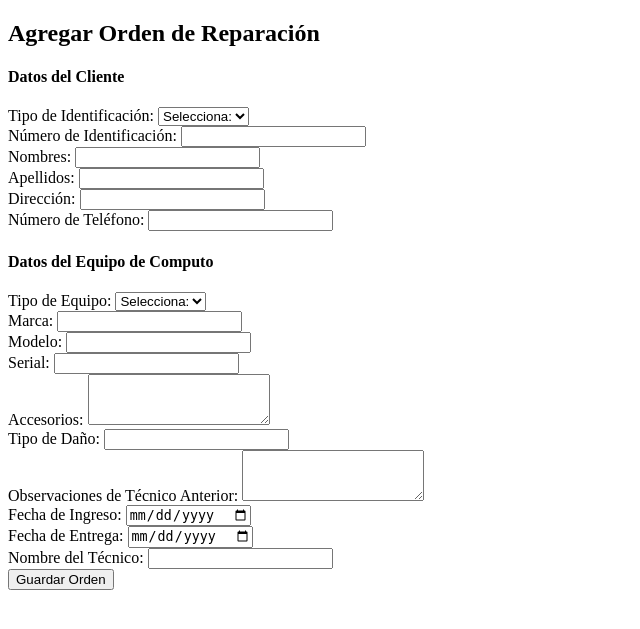
After one commit to iFerch0/nando_reparaciones, a PHP site: page /views/agregarOrdenView.php in a window 1280 px wide. The commit adds this page. Shown: the top 629 px of the page, without its empty margins (0-640 px from the left). Run offline with PHP 8.4, Linux system fonts and the light colour scheme; data that the repository does not hold is empty.

Commit message:
se agrega vista Agregar Orden

```diff
--- /dev/null
+++ b/views/agregarOrdenView.php
@@ -0,0 +1,115 @@
+<!DOCTYPE html>
+<html lang="en">
+
+<head>
+    <meta charset="UTF-8">
+    <meta name="viewport" content="width=device-width, initial-scale=1.0">
+    <title>Agregar Orden de Reparación</title>
+    <!-- Incluye aquí tus enlaces a Bootstrap y CSS personalizado si es necesario -->
+</head>
+
+<body>
+    <div class="container mt-5">
+        <h2 class="text-center">Agregar Orden de Reparación</h2>
+        <form action="procesar_orden.php" method="post">
+            <!-- Datos del Cliente -->
+            <h4>Datos del Cliente</h4>
+            <div class="form-group">
+                <label for="tipo_identificacion">Tipo de Identificación:</label>
+                <select class="form-control" name="tipo_identificacion">
+                    <option value="0">Selecciona:</option>
+                    <?php
+                    require_once("../config/db.php");
+                    $query = $conn->query("SELECT * FROM tipo_identificacion");
+                    var_dump($query);
+                    while ($valores = mysqli_fetch_array($query)) {
+                        echo '<option value="' . $valores['id'] . '">' . $valores['descripcion'] . '</option>';
+                    }
+                    ?>
+                </select>
+            </div>
+            <div class="form-group">
+                <label for="numero_identificacion">Número de Identificación:</label>
+                <input type="text" class="form-control" name="numero_identificacion" required>
+            </div>
+            <div class="form-group">
+                <label for="nombres">Nombres:</label>
+                <input type="text" class="form-control" name="nombres" required>
+            </div>
+            <div class="form-group">
+                <label for="apellidos">Apellidos:</label>
+                <input type="text" class="form-control" name="apellidos" required>
+            </div>
+            <div class="form-group">
+                <label for="direccion">Dirección:</label>
+                <input type="text" class="form-control" name="direccion" required>
+            </div>
+            <div class="form-group">
+                <label for="telefono">Número de Teléfono:</label>
+                <input type="text" class="form-control" name="telefono" required>
+            </div>
+
+            <!-- Datos del Equipo de Computo -->
+            <h4>Datos del Equipo de Computo</h4>
+            <div class="form-group">
+            <label for="tipo_equipo">Tipo de Equipo:</label>
+            <select class="form-control" name="tipo_equipo">
+                    <option value="0">Selecciona:</option>
+                    <?php
+                    require_once("../config/db.php");
+                    $query = $conn->query("SELECT * FROM tipo_equipo");
+                    var_dump($query);
+                    while ($valores = mysqli_fetch_array($query)) {
+                        echo '<option value="' . $valores['id'] . '">' . $valores['descripcion'] . '</option>';
+                    }
+                    ?>
+                </select>
+            </div>
+            <div class="form-group">
+                <label for="marca">Marca:</label>
+                <input type="text" class="form-control" name="marca" required>
+            </div>
+            <div class="form-group">
+                <label for="modelo">Modelo:</label>
+                <input type="text" class="form-control" name="modelo" required>
+            </div>
+            <div class="form-group">
+                <label for="serial">Serial:</label>
+                <input type="text" class="form-control" name="serial" required>
+            </div>
+            <div class="form-group">
+                <label for="accesorios">Accesorios:</label>
+                <textarea class="form-control" name="accesorios" rows="3"></textarea>
+            </div>
+            <div class="form-group">
+                <label for="tipo_dano">Tipo de Daño:</label>
+                <input type="text" class="form-control" name="tipo_dano" required>
+            </div>
+            <div class="form-group">
+                <label for="observaciones">Observaciones de Técnico Anterior:</label>
+                <textarea class="form-control" name="observaciones" rows="3"></textarea>
+            </div>
+            <div class="form-group">
+                <label for="fecha_ingreso">Fecha de Ingreso:</label>
+                <input type="date" class="form-control" name="fecha_ingreso" required>
+            </div>
+            <div class="form-group">
+                <label for="fecha_entrega">Fecha de Entrega:</label>
+                <input type="date" class="form-control" name="fecha_entrega" required>
+            </div>
+
+            <!-- Nombre del Técnico -->
+            <div class="form-group">
+                <label for="tecnico">Nombre del Técnico:</label>
+                <input type="text" class="form-control" name="tecnico" required>
+            </div>
+
+            <!-- Botón para enviar el formulario -->
+            <div class="text-center">
+                <button type="submit" class="btn btn-primary">Guardar Orden</button>
+            </div>
+        </form>
+    </div>
+</body>
+
+</html>
```
Also changed, not shown: views/header.php (+4 -4 lines).
